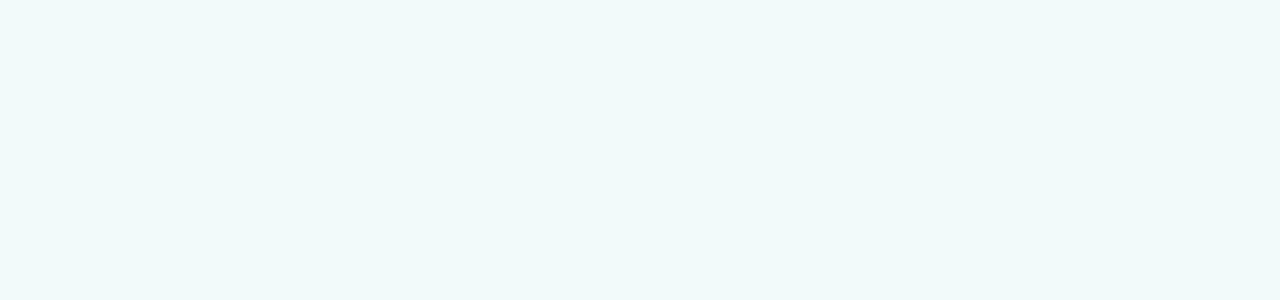
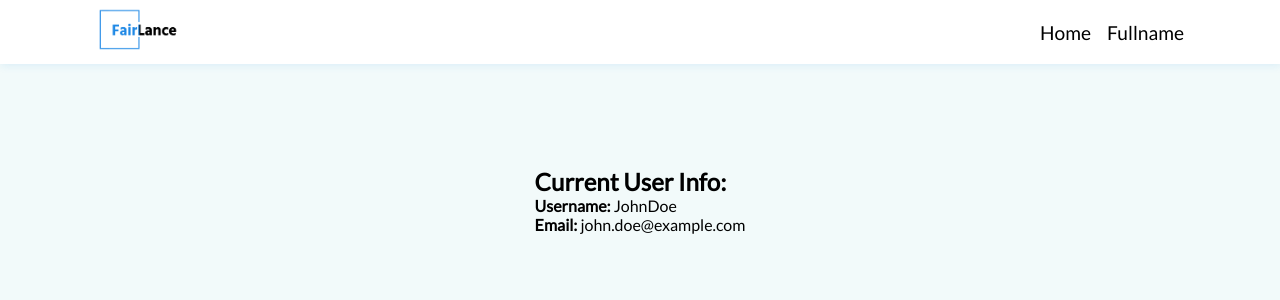
Before and after one commit to HamadaSalhab/fairlance, a React (Create React App) app in the folder frontend/: page /profile in a window 1280 px wide. Before the commit this address had no page. Shown: the top 300 px of the page. Built offline with nearby package versions, Linux system fonts and the light colour scheme.

Commit message:
Adding profie page base

```diff
--- a/frontend/src/App.js
+++ b/frontend/src/App.js
@@ -4,6 +4,7 @@ import LoginPage from './pages/Login/LoginPage';
 import SignUpPage from './pages/Signup/SignupPage';
 import * as React from 'react';
 import FindJobPage from './pages/FindJob';
+import Profile from './pages/Profile/Profile';
 
 function App() {
   return (
@@ -16,6 +17,7 @@ function App() {
           TODO: add authentication to the following pages:
         */}
         <Route path='/find-job' element={<FindJobPage />} />
+        <Route path='/profile' element={<Profile />} />
       </Routes>
     </>
   );
--- /dev/null
+++ b/frontend/src/pages/Profile/Components/MainView.js
@@ -0,0 +1,27 @@
+import React from 'react'
+
+const MainView = () => {
+    return (
+        <div class='profile-main'>
+            <div class="user-info">
+                <h2>Current User Info:</h2>
+                <p><strong>Username:</strong> JohnDoe</p>
+                <p><strong>Email:</strong> john.doe@example.com</p>
+            </div>
+
+            {/* <form>
+                <label for="photo">Photo:</label>
+                <input type="file" id="photo" name="photo">
+
+                <label for="username">Username:</label>
+                <input type="text" id="username" name="username" required>
+
+                <label for="email">Email:</label>
+                <input type="email" id="email" name="email" required>
+
+                <input type="submit" value="Save">
+            </form> */}
+        </div> )
+}
+
+export default MainView
--- /dev/null
+++ b/frontend/src/pages/Profile/Components/NavBar.js
@@ -0,0 +1,22 @@
+import React from 'react'
+import logo from '../../../assets/images/logo-new.png'
+import { Link } from 'react-router-dom'
+import { StyledNav } from '../../../components/NavBar/style.js'
+
+const NavBar = () => {
+  return (
+    <StyledNav id="nav-bar">
+      <div id="nav-container">
+        <li>
+          <Link to='/'><img srcSet={logo} alt="" /></Link>
+        </li>
+        <li><Link to='/'>Home</Link></li>
+        <li>
+          <p id = 'profile-fullname'>Fullname</p>
+        </li>
+      </div>
+    </StyledNav>
+  )
+}
+
+export default NavBar
--- /dev/null
+++ b/frontend/src/pages/Profile/Profile.js
@@ -0,0 +1,15 @@
+import React from 'react'
+import './style.css'
+import MainView from './Components/MainView.js'
+import NavBar from '../Profile/Components/NavBar';
+
+const Profile = () => {
+  return (
+    <div>
+      <NavBar />
+      <MainView />
+    </div>
+  )
+}
+
+export default Profile
--- /dev/null
+++ b/frontend/src/pages/Profile/style.css
@@ -0,0 +1,29 @@
+* {
+    margin: 0;
+    padding: 0;
+    box-sizing: border-box;
+}
+
+#profile-fullname {
+    text-decoration: none;
+    color: #000;
+    font-size: 1.2rem;
+    font-weight: 500;
+}
+
+.profile-main {
+    height: 50vh;
+    display: flex;
+    align-items: center;
+    justify-content: center;
+    padding: 0 10%;
+  }
+
+  .profile-image img {
+    position: absolute;
+    right:13%;
+    top:27%;
+    max-width: 400px;
+    max-height: 400px;
+    border-radius: 50%;
+  }
```
